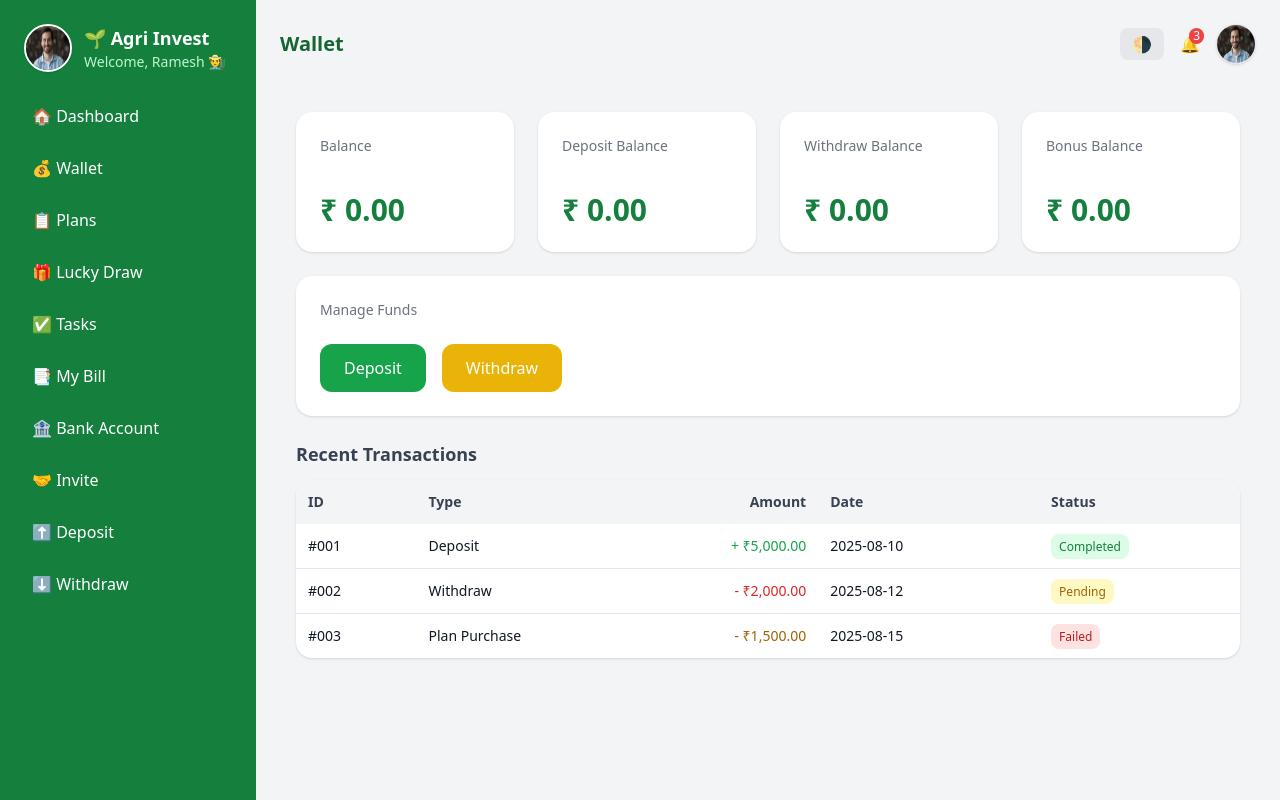
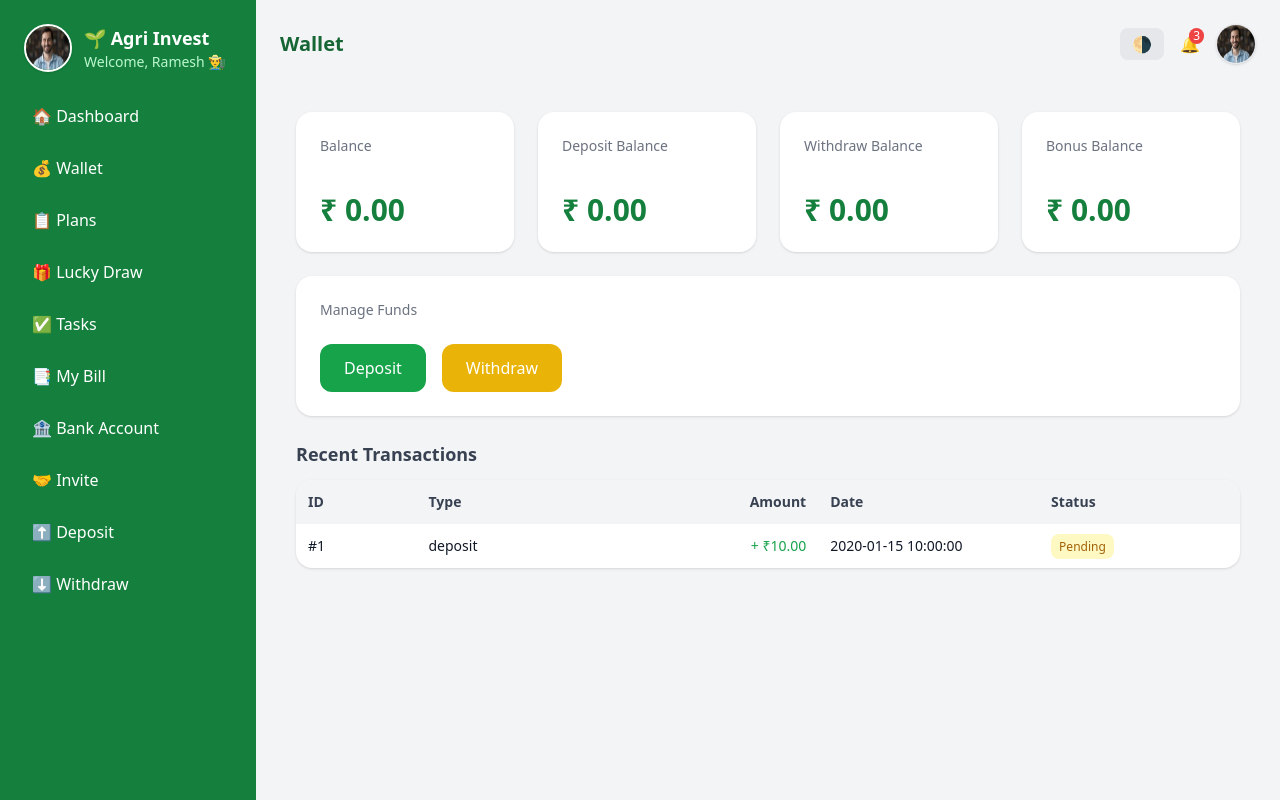
Before and after one commit to ajayreddy01/mlm, a PHP site: page /user/wallet.php in a window 1280 px wide. Run offline with PHP 8.4, Linux system fonts and the light colour scheme; the visitor is signed in with stand-in values (Sample User, id 1); tables that the repository leaves empty hold one stand-in row (values such as "Sample post"); some libraries are stand-ins or nearby versions.

Commit message:
Add wallet and user data retrieval to user pages
Added retrieval of wallet balance and user data using getWalletBalance and selectDataWithConditions for the current user across all user-related PHP pages. Also updated wallet.php to display dynamic transaction data from the database instead of static entries.

```diff
--- a/user/bank.php
+++ b/user/bank.php
@@ -17,6 +17,7 @@ if (!isset($_SESSION['userid'])) {
     exit();
 }
 $walletdata = $wallet->getWalletBalance($_SESSION['userid']);
+$userdata = $admin->selectDataWithConditions('users', null, ['userid' => $_SESSION['userid']]);
 ?>
 <!DOCTYPE html>
 <html lang="en">
--- a/user/dashboard.php
+++ b/user/dashboard.php
@@ -16,7 +16,8 @@ if (!isset($_SESSION['userid'])) {
     header("Location: index.php");
     exit();
 }
-
+$walletdata = $wallet->getWalletBalance($_SESSION['userid']);
+$userdata = $admin->selectDataWithConditions('users', null, ['userid' => $_SESSION['userid']]);
 ?>
 <!DOCTYPE html>
 <html lang="en" class="transition-colors duration-300">
--- a/user/deposit.php
+++ b/user/deposit.php
@@ -16,7 +16,8 @@ if (!isset($_SESSION['userid'])) {
     header("Location: index.php");
     exit();
 }
-
+$walletdata = $wallet->getWalletBalance($_SESSION['userid']);
+$userdata = $admin->selectDataWithConditions('users', null, ['userid' => $_SESSION['userid']]);
 ?>
 <!DOCTYPE html>
 <html lang="en">
--- a/user/invite.php
+++ b/user/invite.php
@@ -16,7 +16,8 @@ if (!isset($_SESSION['userid'])) {
     header("Location: index.php");
     exit();
 }
-
+$walletdata = $wallet->getWalletBalance($_SESSION['userid']);
+$userdata = $admin->selectDataWithConditions('users', null, ['userid' => $_SESSION['userid']]);
 ?>
 <!DOCTYPE html>
 <html lang="en">
--- a/user/luckydraw.php
+++ b/user/luckydraw.php
@@ -16,7 +16,8 @@ if (!isset($_SESSION['userid'])) {
   header("Location: index.php");
   exit();
 }
-
+$walletdata = $wallet->getWalletBalance($_SESSION['userid']);
+$userdata = $admin->selectDataWithConditions('users', null, ['userid' => $_SESSION['userid']]);
 ?>
 <!DOCTYPE html>
 <html lang="en" class="transition-colors duration-300">
--- a/user/notifications.php
+++ b/user/notifications.php
@@ -16,7 +16,8 @@ if (!isset($_SESSION['userid'])) {
     header("Location: index.php");
     exit();
 }
-
+$walletdata = $wallet->getWalletBalance($_SESSION['userid']);
+$userdata = $admin->selectDataWithConditions('users', null, ['userid' => $_SESSION['userid']]);
 ?>
 <!DOCTYPE html>
 <html lang="en" class="transition-colors duration-300">
--- a/user/plans.php
+++ b/user/plans.php
@@ -16,7 +16,8 @@ if (!isset($_SESSION['userid'])) {
   header("Location: index.php");
   exit();
 }
-
+$walletdata = $wallet->getWalletBalance($_SESSION['userid']);
+$userdata = $admin->selectDataWithConditions('users', null, ['userid' => $_SESSION['userid']]);
 ?>
 <!DOCTYPE html>
 <html lang="en" class="transition-colors duration-300">
--- a/user/profile.php
+++ b/user/profile.php
@@ -16,7 +16,8 @@ if (!isset($_SESSION['userid'])) {
     header("Location: index.php");
     exit();
 }
-
+$walletdata = $wallet->getWalletBalance($_SESSION['userid']);
+$userdata = $admin->selectDataWithConditions('users', null, ['userid' => $_SESSION['userid']]);
 ?>
 <!DOCTYPE html>
 <html lang="en">
--- a/user/settings.php
+++ b/user/settings.php
@@ -16,7 +16,8 @@ if (!isset($_SESSION['userid'])) {
     header("Location: index.php");
     exit();
 }
-
+$walletdata = $wallet->getWalletBalance($_SESSION['userid']);
+$userdata = $admin->selectDataWithConditions('users', null, ['userid' => $_SESSION['userid']]);
 ?>
 <!DOCTYPE html>
 <html lang="en">
--- a/user/tasks.php
+++ b/user/tasks.php
@@ -16,6 +16,8 @@ if (!isset($_SESSION['userid'])) {
   header("Location: index.php");
   exit();
 }
+$userdata = $admin->selectDataWithConditions('users', null, ['userid' => $_SESSION['userid']]);
+$walletdata = $wallet->getWalletBalance($_SESSION['userid']);
 $userdata = $admin->selectDataWithConditions('users', null, ['userid' => $_SESSION['userid']]);
 ?>
 <!DOCTYPE html>
--- a/user/transactions.php
+++ b/user/transactions.php
@@ -16,7 +16,8 @@ if (!isset($_SESSION['userid'])) {
     header("Location: index.php");
     exit();
 }
-
+$walletdata = $wallet->getWalletBalance($_SESSION['userid']);
+$userdata = $admin->selectDataWithConditions('users', null, ['userid' => $_SESSION['userid']]);
 ?><!DOCTYPE html>
 <html lang="en" class="transition-colors duration-300">
 <head>
--- a/user/utr.php
+++ b/user/utr.php
@@ -16,7 +16,8 @@ if (!isset($_SESSION['userid'])) {
     header("Location: index.php");
     exit();
 }
-
+$walletdata = $wallet->getWalletBalance($_SESSION['userid']);
+$userdata = $admin->selectDataWithConditions('users', null, ['userid' => $_SESSION['userid']]);
 ?><!DOCTYPE html>
 <html lang="en" class="light">
 <head>
--- a/user/wallet.php
+++ b/user/wallet.php
@@ -16,9 +16,10 @@ if (!isset($_SESSION['userid'])) {
   header("Location: index.php");
   exit();
 }
-
+$userdata = $admin->selectDataWithConditions('users', null, ['userid' => $_SESSION['userid']]);
 ?><!DOCTYPE html>
 <html lang="en" class="transition-colors duration-300">
+
 <head>
   <meta charset="UTF-8" />
   <meta name="viewport" content="width=device-width, initial-scale=1" />
@@ -52,7 +53,7 @@ if (!isset($_SESSION['userid'])) {
       document.getElementById("mobileSidebar").classList.toggle("hidden");
     }
 
-    window.addEventListener("click", function(e) {
+    window.addEventListener("click", function (e) {
       const profileMenu = document.getElementById("profileMenu");
       const notifMenu = document.getElementById("notifMenu");
       const profileBtn = document.getElementById("profileBtn");
@@ -72,10 +73,12 @@ if (!isset($_SESSION['userid'])) {
     });
   </script>
 </head>
+
 <body class="bg-gray-100 dark:bg-gray-900 min-h-screen flex flex-col text-gray-900 dark:text-gray-100">
 
   <!-- Sidebar (Desktop - Fixed) -->
-  <aside class="hidden md:flex md:flex-col fixed top-0 left-0 w-64 h-screen bg-green-700 dark:bg-green-900 text-white p-6 space-y-6">
+  <aside
+    class="hidden md:flex md:flex-col fixed top-0 left-0 w-64 h-screen bg-green-700 dark:bg-green-900 text-white p-6 space-y-6">
     <div class="flex items-center gap-3">
       <img src="images/profile.jpg" class="w-12 h-12 rounded-full border-2 border-white shadow">
       <div>
@@ -99,7 +102,8 @@ if (!isset($_SESSION['userid'])) {
 
   <!-- Mobile Sidebar (Overlay) -->
   <div id="sidebarOverlay" class="hidden fixed inset-0 bg-black/50 z-40" onclick="toggleSidebar()"></div>
-  <div id="mobileSidebar" class="fixed top-0 left-0 w-64 h-full bg-green-700 dark:bg-green-900 text-white p-6 space-y-6 z-50 transform -translate-x-full transition-transform duration-300 md:hidden">
+  <div id="mobileSidebar"
+    class="fixed top-0 left-0 w-64 h-full bg-green-700 dark:bg-green-900 text-white p-6 space-y-6 z-50 transform -translate-x-full transition-transform duration-300 md:hidden">
     <div class="flex items-center justify-between">
       <div class="flex items-center gap-3">
         <img src="images/profile.jpg" class="w-12 h-12 rounded-full border-2 border-white shadow">
@@ -142,13 +146,18 @@ if (!isset($_SESSION['userid'])) {
             🔔
             <span class="absolute -top-1 -right-1 bg-red-500 text-xs text-white px-1 rounded-full">3</span>
           </button>
-          <div id="notifMenu" class="hidden absolute right-0 mt-2 w-72 bg-white dark:bg-gray-800 rounded-xl shadow-lg z-50">
+          <div id="notifMenu"
+            class="hidden absolute right-0 mt-2 w-72 bg-white dark:bg-gray-800 rounded-xl shadow-lg z-50">
             <div class="p-3 border-b dark:border-gray-700 font-semibold">Notifications</div>
             <div class="max-h-60 overflow-y-auto">
-              <a href="#" class="block px-4 py-2 text-sm hover:bg-gray-100 dark:hover:bg-gray-700">💰 You received ₹500 in Wallet</a>
-              <a href="#" class="block px-4 py-2 text-sm hover:bg-gray-100 dark:hover:bg-gray-700">✅ Task "Water wheat field" is pending</a>
-              <a href="#" class="block px-4 py-2 text-sm hover:bg-gray-100 dark:hover:bg-gray-700">🎁 Lucky Draw #124124 starts today</a>
-              <a href="#" class="block px-4 py-2 text-sm hover:bg-gray-100 dark:hover:bg-gray-700">⚠️ Update your bank account details</a>
+              <a href="#" class="block px-4 py-2 text-sm hover:bg-gray-100 dark:hover:bg-gray-700">💰 You received ₹500
+                in Wallet</a>
+              <a href="#" class="block px-4 py-2 text-sm hover:bg-gray-100 dark:hover:bg-gray-700">✅ Task "Water wheat
+                field" is pending</a>
+              <a href="#" class="block px-4 py-2 text-sm hover:bg-gray-100 dark:hover:bg-gray-700">🎁 Lucky Draw #124124
+                starts today</a>
+              <a href="#" class="block px-4 py-2 text-sm hover:bg-gray-100 dark:hover:bg-gray-700">⚠️ Update your bank
+                account details</a>
             </div>
             <div class="p-2 text-center border-t dark:border-gray-700">
               <a href="notifications.php" class="text-green-600 dark:text-green-400 text-sm font-medium">View All</a>
@@ -158,14 +167,16 @@ if (!isset($_SESSION['userid'])) {
 
         <!-- Profile -->
         <div class="relative">
-          <img id="profileBtn" onclick="toggleProfileMenu()"
-               src="images/profile.jpg"
+          <img id="profileBtn" onclick="toggleProfileMenu()" src="images/profile.jpg"
             class="w-10 h-10 rounded-full border shadow cursor-pointer">
-          <div id="profileMenu" class="hidden absolute right-0 mt-2 w-48 bg-white dark:bg-gray-800 rounded-xl shadow-lg overflow-hidden z-50">
+          <div id="profileMenu"
+            class="hidden absolute right-0 mt-2 w-48 bg-white dark:bg-gray-800 rounded-xl shadow-lg overflow-hidden z-50">
             <a href="profile.php" class="block px-4 py-2 hover:bg-gray-100 dark:hover:bg-gray-700">👤 Profile</a>
-            <a href="whatsapp.php" class="block px-4 py-2 hover:bg-gray-100 dark:hover:bg-gray-700">📱 WhatsApp Group</a>
+            <a href="whatsapp.php" class="block px-4 py-2 hover:bg-gray-100 dark:hover:bg-gray-700">📱 WhatsApp
+              Group</a>
             <a href="settings.php" class="block px-4 py-2 hover:bg-gray-100 dark:hover:bg-gray-700">⚙️ Settings</a>
-            <a href="dashboard.php?logout=true" class="block px-4 py-2 text-red-500 hover:bg-gray-100 dark:hover:bg-gray-700">🚪 Logout</a>
+            <a href="dashboard.php?logout=true"
+              class="block px-4 py-2 text-red-500 hover:bg-gray-100 dark:hover:bg-gray-700">🚪 Logout</a>
           </div>
         </div>
       </div>
@@ -233,35 +244,50 @@ if (!isset($_SESSION['userid'])) {
               </tr>
             </thead>
             <tbody class="divide-y divide-gray-200 dark:divide-gray-700">
+              <?php
+              $data = $admin->selectDataWithConditions('transactions', null, ['userid' => $_SESSION['userid']]);
+              foreach ($data as $row) {
+                // Format amount (add + or - with color)
+                $amount = $row['amount'];
+                $amountClass = "text-yellow-700"; // default
+                if (strtolower($row['type']) === "deposit") {
+                  $amount = "+ ₹" . number_format($row['amount'], 2);
+                  $amountClass = "text-green-600";
+                } else {
+                  $amount = "- ₹" . number_format($row['amount'], 2);
+                  $amountClass = "text-red-600";
+                }
+
+                // Status badge color
+                $statusClass = "bg-gray-100 text-gray-700 dark:bg-gray-700 dark:text-gray-300";
+                if (strtolower($row['status']) === "success") {
+                  $statusClass = "bg-green-100 text-green-700 dark:bg-green-900/40 dark:text-green-300";
+                } elseif (strtolower($row['status']) === "pending") {
+                  $statusClass = "bg-yellow-100 text-yellow-700 dark:bg-yellow-900/40 dark:text-yellow-300";
+                } elseif (strtolower($row['status']) === "failed") {
+                  $statusClass = "bg-red-100 text-red-700 dark:bg-red-900/40 dark:text-red-300";
+                }
+
+                echo '
               <tr class="hover:bg-gray-50 dark:hover:bg-gray-700/50 transition">
-                <td class="p-3 align-middle">#001</td>
-                <td class="p-3 align-middle">Deposit</td>
-                <td class="p-3 align-middle text-right tabular-nums text-green-600 font-medium">+ ₹5,000.00</td>
-                <td class="p-3 align-middle">2025-08-10</td>
-                <td class="p-3 align-middle"><span class="bg-green-100 text-green-700 dark:bg-green-900/40 dark:text-green-300 px-2 py-1 rounded-lg text-xs">Completed</span></td>
-              </tr>
-              <tr class="hover:bg-gray-50 dark:hover:bg-gray-700/50 transition">
-                <td class="p-3 align-middle">#002</td>
-                <td class="p-3 align-middle">Withdraw</td>
-                <td class="p-3 align-middle text-right tabular-nums text-red-600 font-medium">- ₹2,000.00</td>
-                <td class="p-3 align-middle">2025-08-12</td>
-                <td class="p-3 align-middle"><span class="bg-yellow-100 text-yellow-700 dark:bg-yellow-900/40 dark:text-yellow-300 px-2 py-1 rounded-lg text-xs">Pending</span></td>
-              </tr>
-              <tr class="hover:bg-gray-50 dark:hover:bg-gray-700/50 transition">
-                <td class="p-3 align-middle">#003</td>
-                <td class="p-3 align-middle">Plan Purchase</td>
-                <td class="p-3 align-middle text-right tabular-nums text-yellow-700 font-medium">- ₹1,500.00</td>
-                <td class="p-3 align-middle">2025-08-15</td>
-                <td class="p-3 align-middle"><span class="bg-red-100 text-red-700 dark:bg-red-900/40 dark:text-red-300 px-2 py-1 rounded-lg text-xs">Failed</span></td>
-              </tr>
+                <td class="p-3 align-middle">#' . $row['transaction_id'] . '</td>
+                <td class="p-3 align-middle">' . $row['type'] . '</td>
+                <td class="p-3 align-middle text-right tabular-nums font-medium ' . $amountClass . '">' . $amount . '</td>
+                <td class="p-3 align-middle">' . $row['created_at'] . '</td>
+                <td class="p-3 align-middle"><span class="' . $statusClass . ' px-2 py-1 rounded-lg text-xs">' . ucfirst($row['status']) . '</span></td>
+              </tr>';
+              }
+              ?>
             </tbody>
           </table>
         </div>
       </section>
+
     </div>
   </main>
   <!-- Bottom nav (mobile) -->
-  <nav class="fixed bottom-0 left-0 right-0 z-30 bg-green-700 dark:bg-green-900 text-white flex justify-around py-3 md:hidden shadow-lg">
+  <nav
+    class="fixed bottom-0 left-0 right-0 z-30 bg-green-700 dark:bg-green-900 text-white flex justify-around py-3 md:hidden shadow-lg">
     <a href="dashboard.php">🏠</a>
     <a href="wallet.php" class="font-bold">💰</a>
     <a href="plans.php">📋</a>
@@ -278,4 +304,5 @@ if (!isset($_SESSION['userid'])) {
     }
   </script>
 </body>
+
 </html>
--- a/user/whatsapp.php
+++ b/user/whatsapp.php
@@ -16,7 +16,8 @@ if (!isset($_SESSION['userid'])) {
     header("Location: index.php");
     exit();
 }
-
+$walletdata = $wallet->getWalletBalance($_SESSION['userid']);
+$userdata = $admin->selectDataWithConditions('users', null, ['userid' => $_SESSION['userid']]);
 ?><!DOCTYPE html>
 <html lang="en" class="transition-colors duration-300">
 <head>
--- a/user/withdraw.php
+++ b/user/withdraw.php
@@ -16,7 +16,8 @@ if (!isset($_SESSION['userid'])) {
     header("Location: index.php");
     exit();
 }
-
+$walletdata = $wallet->getWalletBalance($_SESSION['userid']);
+$userdata = $admin->selectDataWithConditions('users', null, ['userid' => $_SESSION['userid']]);
 ?><!DOCTYPE html>
 <html lang="en">
 <head>
```
Lines whose indentation alone changed are shown as unchanged.
